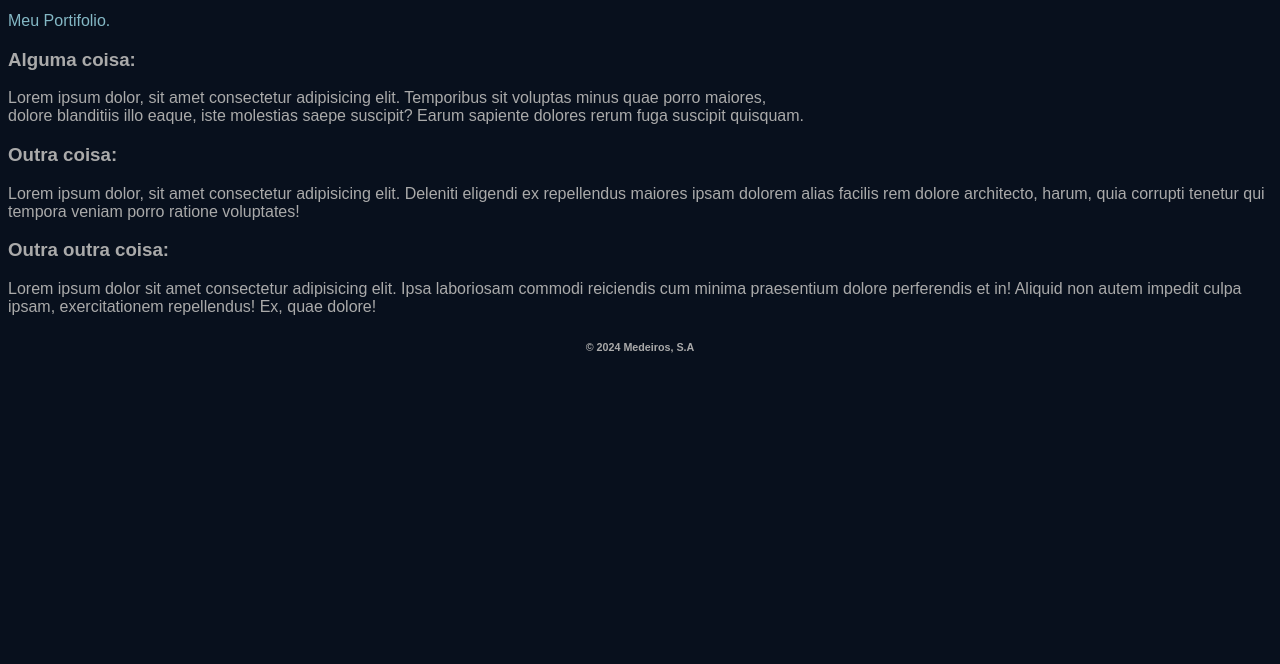
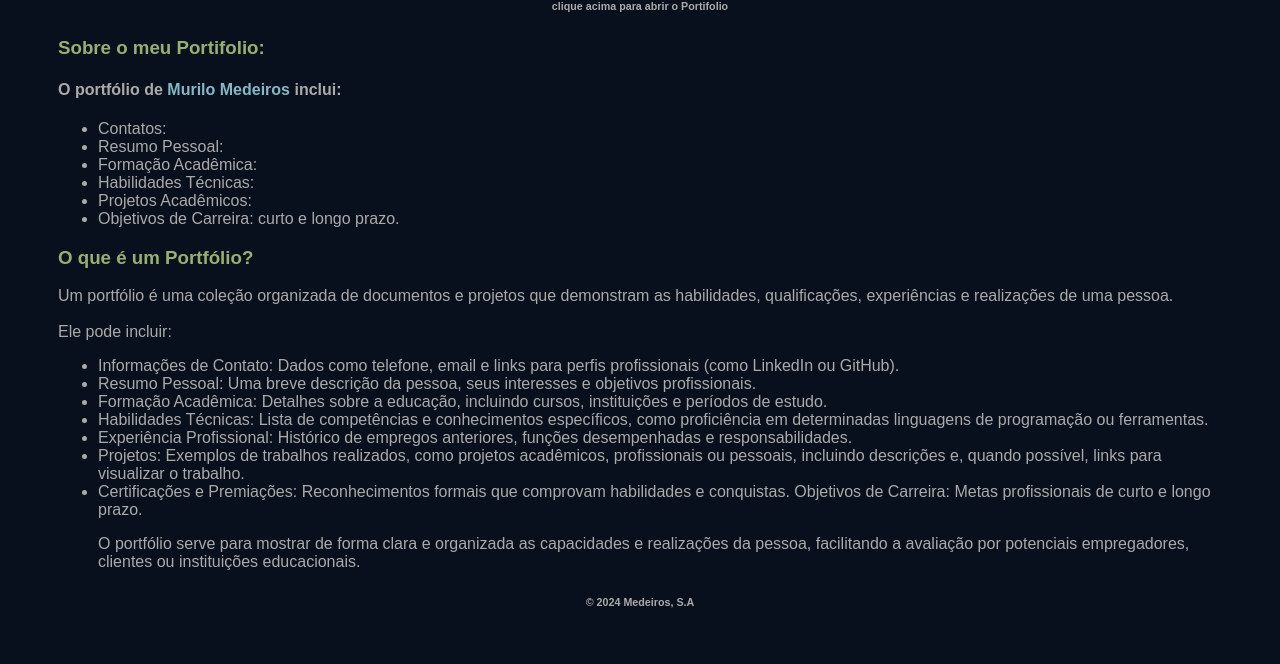
Before and after one commit to Medeirosvdd/IntroducaoWebsite, a plain HTML site: page home.html in a window 1280 px wide. Shown: the part 136-800 px from the top of the page. Drawn offline with Linux system fonts and the light colour scheme.

Commit message:
Home alterações

```diff
--- a/home.css
+++ b/home.css
@@ -3,6 +3,7 @@ body {
     background-color: #08101d;
     font-family: Arial, Helvetica, sans-serif;
 }
+
 .container {
     padding: 0px 50px;
 }
@@ -18,65 +19,27 @@ header {
     pad: 16px;
 
 }
+
 a {
     color: rgb(132, 184, 197);
     text-decoration: none;
 }
 
-h6{
+h6 {
     text-align: center;
 
 }
 
+.sub {
+    color: rgb(152, 175, 115);
+}
 
 
-
-
-
-
-
-
-
-
-
-
-
-
-
-
-
-
-/* .fundo {
-    position: absolute;
-    display: flex;
-}
-
-.fundo span {
-    width: 30px;
-    height: 30px;
-    background: #e5ff00;
-    margin: 0 4px;
-    border-radius: 50%;
-    box-shadow: 0 0 0 10px #e5ff0044,
-    0 0  50px #e5ff00,
-    0 0  100px #e5ff00;
-    animation: animação calc(150s / var(--i)) linear infinite;
-}
-
-@keyframes animação{
-0%{
-transform: translateY(100vh) scale(0);
-}
-100%{
-
-    transform: translateY(-10vh) scale(1);
-}
+h1 {
+    margin-bottom: 10px;
 
 }
+.aviso {
+    margin-top: 5px;
 
-.fundo span:nth-of-type(even){
-    background: #2dc3ff;
-    box-shadow: 0 0 0 10px #2dc3ff44,
-    0 0  50px #2dc3ff,
-    0 0  100px #2dc3ff;
-} */
+}
--- a/home.html
+++ b/home.html
@@ -10,9 +10,9 @@
 </head>
 
 <body>
+    <div class="container">
 
-    <nav>
-        <div class="container">
+        <nav>
             <ul class="navBarr">
                 <li>
                     <a href="home.html">Home</a>
@@ -24,75 +24,48 @@
                     <a href="contato.html">Contato</a>
                 </li>
             </ul>
-    </nav>
-    <br>
-    <Header>
-        <H1>Portifolio</H1>
-    </Header>
-<a href="index.html"> Meu Portifolio. </a>
+        </nav>
+        <br>
 
-    <h3>Alguma coisa:</h3>
-    <p>Lorem ipsum dolor, sit amet consectetur adipisicing elit.
-        Temporibus sit voluptas minus quae porro maiores,<br> dolore blanditiis
-        illo eaque, iste molestias saepe suscipit? Earum sapiente dolores
-        rerum fuga suscipit quisquam.</p>
-    <h3>Outra coisa:</h3>
-    <p>Lorem ipsum dolor, sit amet consectetur adipisicing elit. Deleniti
-        eligendi ex repellendus maiores ipsam dolorem alias facilis rem dolore
-        architecto, harum, quia corrupti tenetur qui tempora veniam porro
-        ratione voluptates!</p>
-    <h3> Outra outra coisa:</h3>
-    <p>Lorem ipsum dolor sit amet consectetur adipisicing elit.
-        Ipsa laboriosam commodi reiciendis cum minima praesentium
-        dolore perferendis et in! Aliquid non autem impedit culpa
-        ipsam, exercitationem repellendus! Ex, quae dolore!</p>
-
-
-
-
-
-
-    <h6>© 2024 Medeiros, S.A</h6>
+        <Header>
+           <h1> <a href="index.html">Portifolio de Murilo Medeiros</a></h1>
+           <h6 class="aviso">clique acima para abrir o Portifolio</h6>
+        </Header>
+        <h3 class="sub">Sobre o meu Portifolio:</h3>
+        <h4>O portfólio de <a href="index.html"> Murilo Medeiros</a> inclui:</h4>
+        <ul>
+            <li>Contatos:</li>
+            <li>Resumo Pessoal:</li>
+            <li>Formação Acadêmica: </li>
+            <li>Habilidades Técnicas:</li>
+            <li>Projetos Acadêmicos:</li>
+            <li>Objetivos de Carreira: curto e longo prazo.</li>
+        </ul>
+        </h4>
+        <h3 class="sub">O que é um Portfólio?</h3>
+        <p>Um portfólio é uma coleção organizada de documentos e projetos que demonstram as habilidades, qualificações,
+            experiências e realizações de uma pessoa.<br>
+            <br> Ele pode incluir:
+        </p>
+        <ul>
+            <li>
+                Informações de Contato: Dados como telefone, email e links para perfis profissionais (como LinkedIn ou
+                GitHub).
+            </li>
+            <li>Resumo Pessoal: Uma breve descrição da pessoa, seus interesses e objetivos profissionais.</li>
+            <li>Formação Acadêmica: Detalhes sobre a educação, incluindo cursos, instituições e períodos de estudo.</li>
+            <li>Habilidades Técnicas: Lista de competências e conhecimentos específicos, como proficiência em
+                determinadas linguagens de programação ou ferramentas.
+            </li>
+            <li>Experiência Profissional: Histórico de empregos anteriores, funções desempenhadas e responsabilidades.   </li>
+            <li>Projetos: Exemplos de trabalhos realizados, como projetos acadêmicos, profissionais ou pessoais, incluindo descrições e, quando possível, links para visualizar o trabalho.</li>
+            <li>Certificações e Premiações: Reconhecimentos formais que comprovam habilidades e conquistas.
+                Objetivos de Carreira: Metas profissionais de curto e longo prazo.</li>
+                <p>O portfólio serve para mostrar de forma clara e organizada as capacidades e realizações da pessoa, facilitando a avaliação por potenciais empregadores, clientes ou instituições educacionais.</p>
+        </ul>
+        <h6>© 2024 Medeiros, S.A</h6>
     </div>
 
 </body>
 
 </html>
-<!-- <div class="fundo">
-    <span style="--i:11"></span>
-    <span style="--i:4"></span>
-    <span style="--i:22"></span>
-    <span style="--i:13"></span>
-    <span style="--i:55"></span>
-    <span style="--i:22"></span>
-    <span style="--i:43"></span>
-    <span style="--i:29"></span>
-    <span style="--i:14"></span>
-    <span style="--i:16"></span>
-    <span style="--i:12"></span>
-    <span style="--i:14"></span>
-    <span style="--i:26"></span>
-    <span style="--i:12"></span>
-    <span style="--i:3"></span>
-    <span style="--i:15"></span>
-    <span style="--i:11"></span>
-    <span style="--i:16"></span>
-    <span style="--i:2"></span>
-    <span style="--i:18"></span>
-    <span style="--i:17"></span>
-    <span style="--i:1"></span>
-    <span style="--i:13"></span>
-    <span style="--i:22"></span>
-    <span style="--i:5"></span>
-    <span style="--i:16"></span>
-    <span style="--i:12"></span>
-    <span style="--i:5"></span>
-    <span style="--i:9"></span>
-    <span style="--i:2"></span>
-    <span style="--i:5"></span>
-    <span style="--i:16"></span>
-    <span style="--i:12"></span>
-    <span style="--i:17"></span>
-    <span style="--i:29"></span>
-    <span style="--i:14"></span>
-</div> -->
```
Also changed, not shown: index.html (+1 -1 lines).
